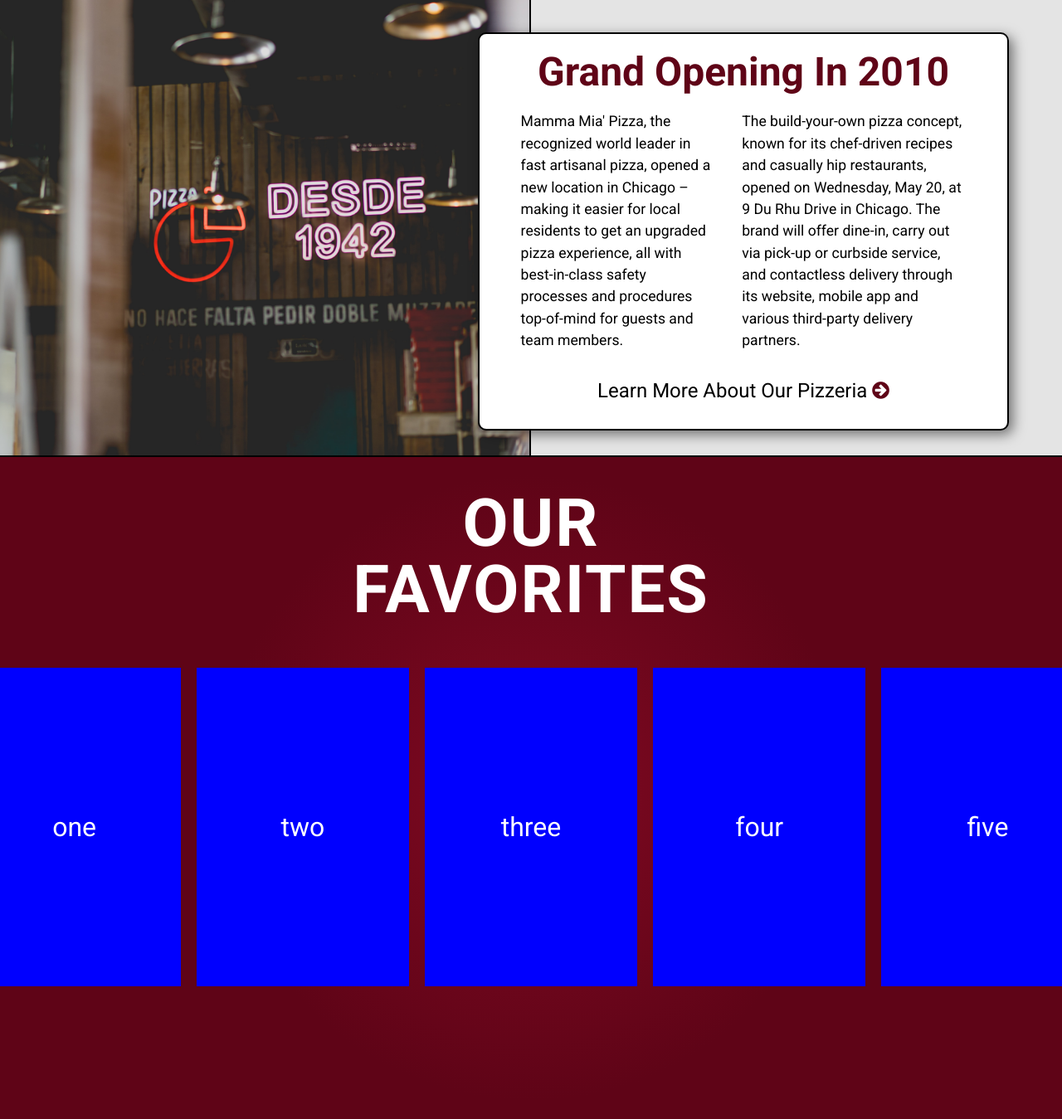
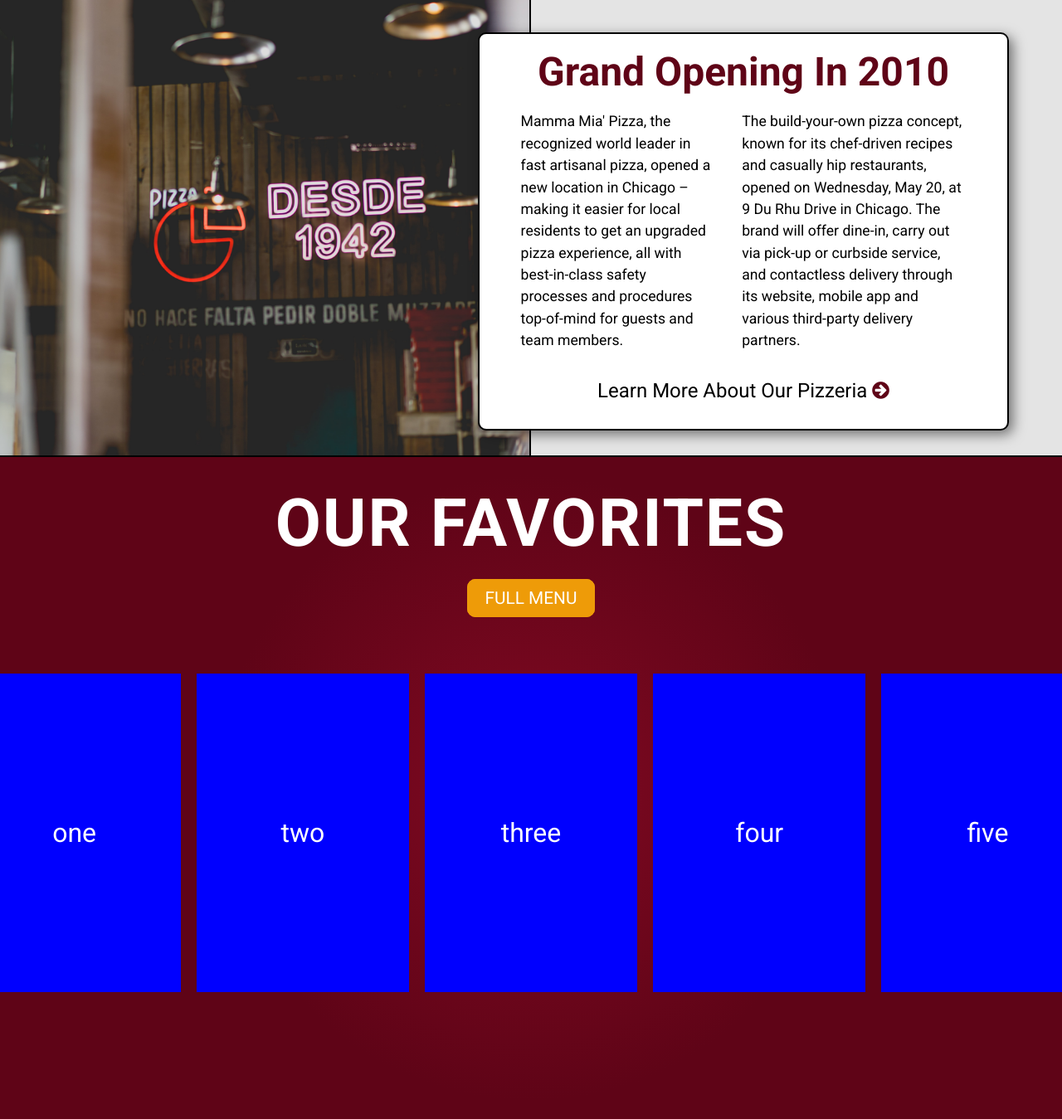
Before and after one commit to NathanielDaniels/restaurant-fullstack, a web app: file public/index.html in a window 1280 px wide; the page is wider, and only the part inside the window is pictured. Shown: the part 801-2150 px from the top of that part at 83% size. Run offline with its HTML, style and script files only (its server is not run), Linux system fonts and the light colour scheme.

Commit message:
added menu button CTA to food section

```diff
--- a/assets/scss/_food.scss
+++ b/assets/scss/_food.scss
@@ -22,25 +22,43 @@
   border-top: 2px solid black;
 
 
-  h1 {
-    position: absolute;
-    right: 50%;
-    transform: translateX(50%);
-    font-size: 5rem;
-    font-weight: 600;
-    padding: .5em;
+  .title {
+    width: 100%;
     text-align: center;
-    color: #fff;
-    text-transform: uppercase;
-    letter-spacing: 2px;
+    h1 {
+      font-size: 5rem;
+      font-weight: 600;
+      padding: 0.5em;
+      // text-align: center;
+      color: #fff;
+      text-transform: uppercase;
+      letter-spacing: 2px;
+    }
+    a {
+      color: #fff;
+      background: #ee9b08;
+      padding: .5em 1em;
+      border-radius: 10px;
+      font-size: 1.3rem;
+      text-decoration: none;
+      text-transform: uppercase;
+      transition: background .3s ease-in-out;
+      border: 1px solid #ee9b08;
+
+      &:hover {
+        background: transparent;
+        border: 1px solid #ee9b08;
+      }
+    }
+
   }
   .cards {
-    margin-top: -10em;
-    height: 100%;
+    margin-top: 5em;
+    // height: 100%;
     width: 100%;
     display: flex;
     justify-content: center;
-    align-items: flex-end;
+    // align-items: center;
     ul {
       display: inherit;
       li {
--- a/assets/scss/styles.scss
+++ b/assets/scss/styles.scss
@@ -9,4 +9,5 @@
 body {
   background: #5f0417;
   font-family: Roboto;
+  cursor: default;
 }
--- a/public/index.html
+++ b/public/index.html
@@ -119,7 +119,11 @@
 
     <!--! Food Preview Section -->
     <section id="food-preview">
-      <h1>our favorites</h1>
+      <div class="title">
+        <h1>our favorites</h1>
+        <a href="#">Full Menu</a>
+      </div>
+
       <div class="cards">
         <ul>
           <li>one</li>
```
Also changed, not shown: public/css/styles.css.
